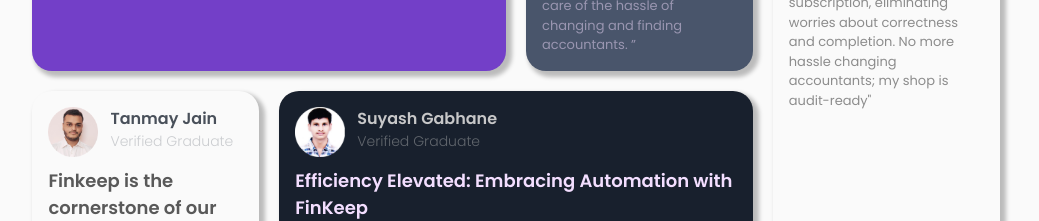
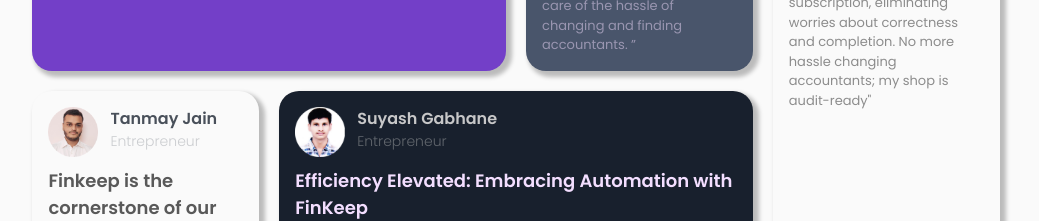
Before and after one commit to SahilMankar14/finkeep-website-latest, a React (Vite) app: page / in a window 1280 px wide. Shown: the part 2700-2921 px from the top of the page, without its empty margins (124-1163 px from the left). Built offline with nearby package versions, Linux system fonts and the light colour scheme; the HTML template or start-up script is replaced by a standard one.

Commit message:
Verified Graduate to Entrepreneur

```diff
--- a/src/components/home/Testimony.jsx
+++ b/src/components/home/Testimony.jsx
@@ -88,7 +88,7 @@
 
             <div className="name-container">
               <div className="testimony4-name">Tanmay Jain</div>
-              <div className="testimony4-profession">Verified Graduate</div>
+              <div className="testimony4-profession">Entrepreneur</div>
             </div>
           </div>
           <div className="testimony4-review">
@@ -111,7 +111,7 @@
 
             <div className="name-container">
               <div className="testimony5-name">Suyash Gabhane</div>
-              <div className="testimony5-profession">Verified Graduate</div>
+              <div className="testimony5-profession">Entrepreneur</div>
             </div>
           </div>
           <div className="testimony5-review">
```
